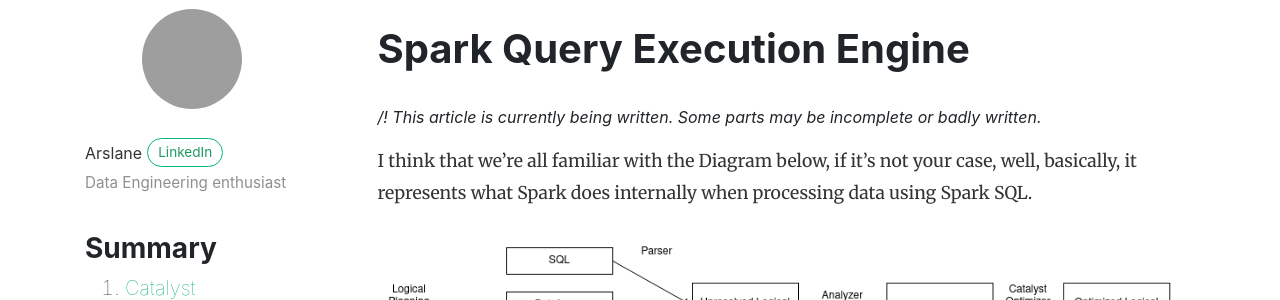
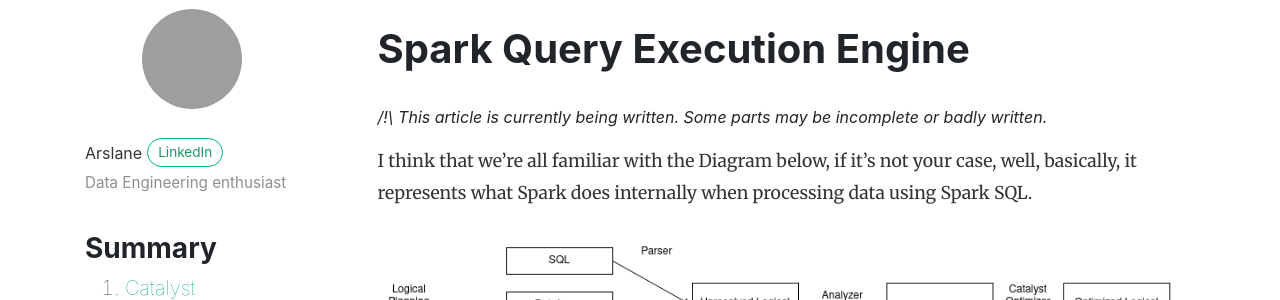
Before and after one commit to ares-b/blog, a Jekyll site: the page built from _posts/2022-01-03-spark-execution-engine.md, in a window 1280 px wide and 900 px high, cut to the strip 206-506 px from the top of the window. Built offline with Jekyll 4.4.1, drawn with Linux system fonts in a browser that asks for light colours; nearby versions of some CDN libraries; comment, search, counter and statistics services are not loaded; some of the changed text lies outside the part shown; grey boxes are pictures that could not be loaded.

```diff
--- a/_posts/2022-01-03-spark-execution-engine.md
+++ b/_posts/2022-01-03-spark-execution-engine.md
@@ -7,7 +7,7 @@ image: assets/images/posts/spark-execution-engine/featured.png
 toc: true
 show-post-image: false
 featured: hidden
-disclaimer: "/!\ This article is currently being written. Some parts may be incomplete or badly written."
+disclaimer: "/!\\ This article is currently being written. Some parts may be incomplete or badly written."
 ---
 
 I think that we're all familiar with the Diagram below, if it's not your case, well, basically, it represents what Spark
```
Also changed, not shown: other parts of _posts/2022-01-03-spark-execution-engine.md (+1 -1 lines).
